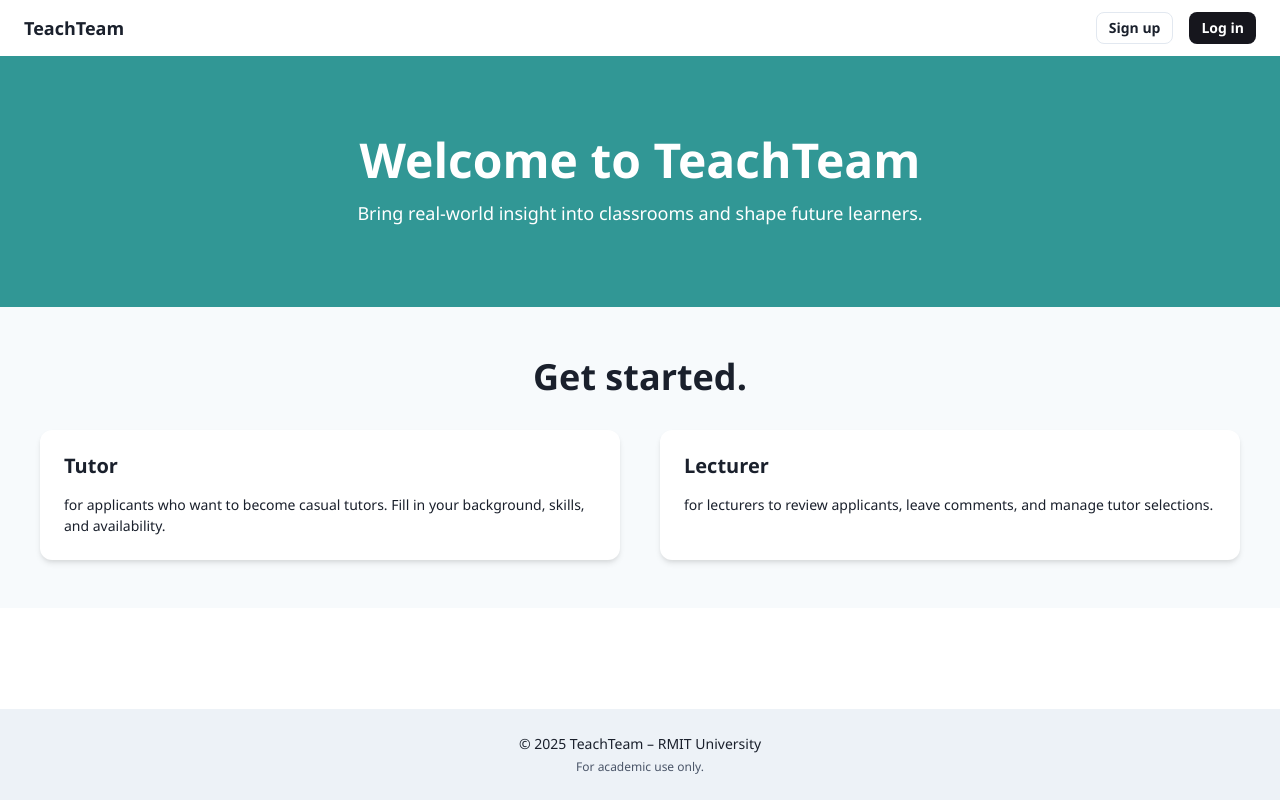
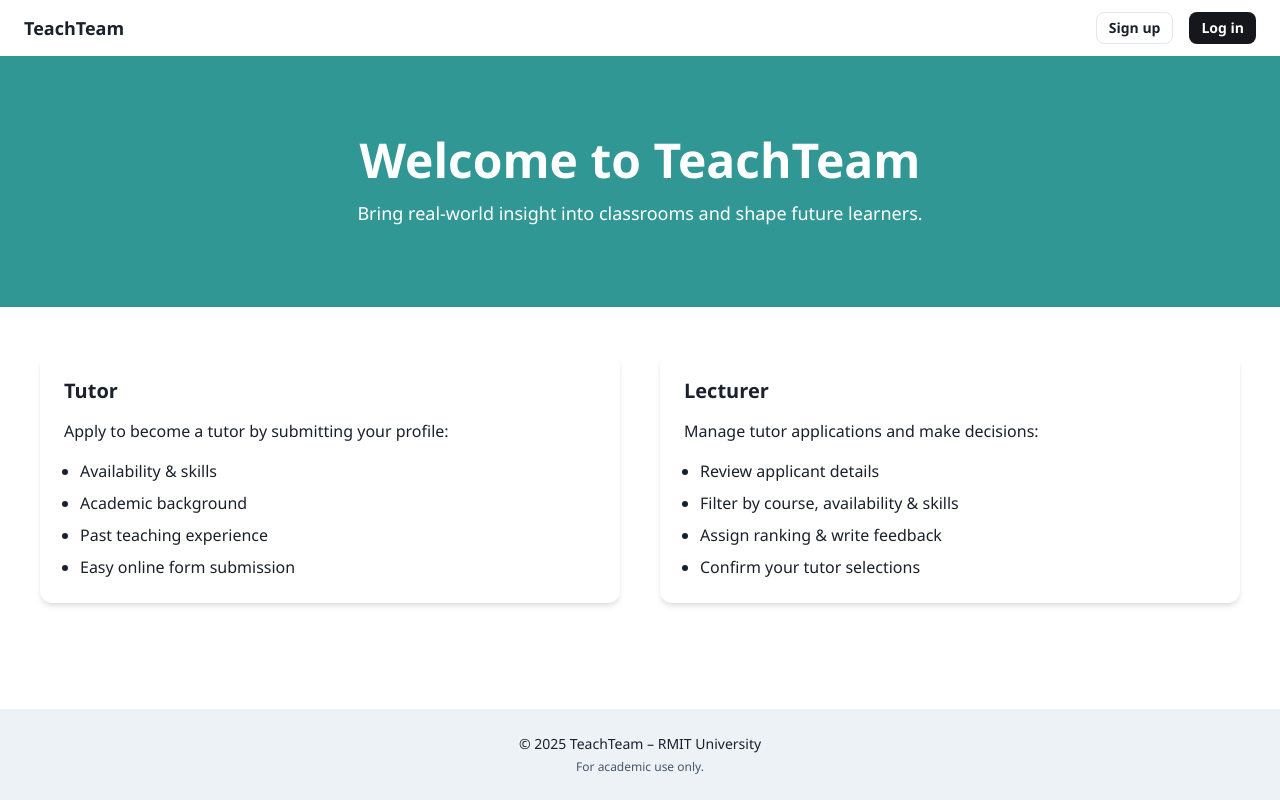
Before and after one commit to minghsuan0317/techteam-react-ts, a Next.js app: page / in a window 1280 px wide. Built offline with nearby package versions, Linux system fonts and the light colour scheme.

Commit message:
Add access check for lecturer and tutor pages

```diff
--- a/src/components/Main.tsx
+++ b/src/components/Main.tsx
@@ -1,21 +1,17 @@
 import NextLink from "next/link";
 import {
   Box,
-  Button,
   Heading,
-  Image,
   SimpleGrid,
   Stack,
   Text,
+  UnorderedList,
+  ListItem,
 } from "@chakra-ui/react";
 
 export default function Main() {
   return (
-    <Box px={6} py={12} bg="gray.50">
-      <Heading as="h2" size="xl" mb={8} textAlign="center">
-        Get started.
-      </Heading>
-
+    <Box px={6} py={12} >
       {/* Use SimpleGrid to make two columns
       it will automatically change to one column on mobile) */}
       <SimpleGrid columns={[1, null, 2]} spacing={10} maxW="1200px" mx="auto">
@@ -23,10 +19,13 @@ export default function Main() {
         <Box bg="white" p={6} borderRadius="lg" boxShadow="md">
           <Stack spacing={4}>
             <Heading size="md">Tutor</Heading>
-            <Text fontSize="sm">
-              for applicants who want to become casual tutors. Fill in your
-              background, skills, and availability.
-            </Text>
+            <Text>Apply to become a tutor by submitting your profile:</Text>
+            <UnorderedList spacing={2}>
+              <ListItem>Availability & skills</ListItem>
+              <ListItem>Academic background</ListItem>
+              <ListItem>Past teaching experience</ListItem>
+              <ListItem>Easy online form submission</ListItem>
+            </UnorderedList>
           </Stack>
         </Box>
 
@@ -34,10 +33,15 @@ export default function Main() {
         <Box bg="white" p={6} borderRadius="lg" boxShadow="md">
           <Stack spacing={4}>
             <Heading size="md">Lecturer</Heading>
-            <Text fontSize="sm">
-              for lecturers to review applicants, leave comments, and manage
-              tutor selections.
+            <Text>
+              Manage tutor applications and make decisions:
             </Text>
+            <UnorderedList spacing={2}>
+              <ListItem>Review applicant details</ListItem>
+              <ListItem>Filter by course, availability & skills</ListItem>
+              <ListItem>Assign ranking & write feedback</ListItem>
+              <ListItem>Confirm your tutor selections</ListItem>
+            </UnorderedList>
           </Stack>
         </Box>
       </SimpleGrid>
```
Also changed, not shown: src/pages/lecturer.tsx (+30 -5 lines), src/pages/tutors.tsx (+23 -0 lines), tsconfig.json (+14 -4 lines).
